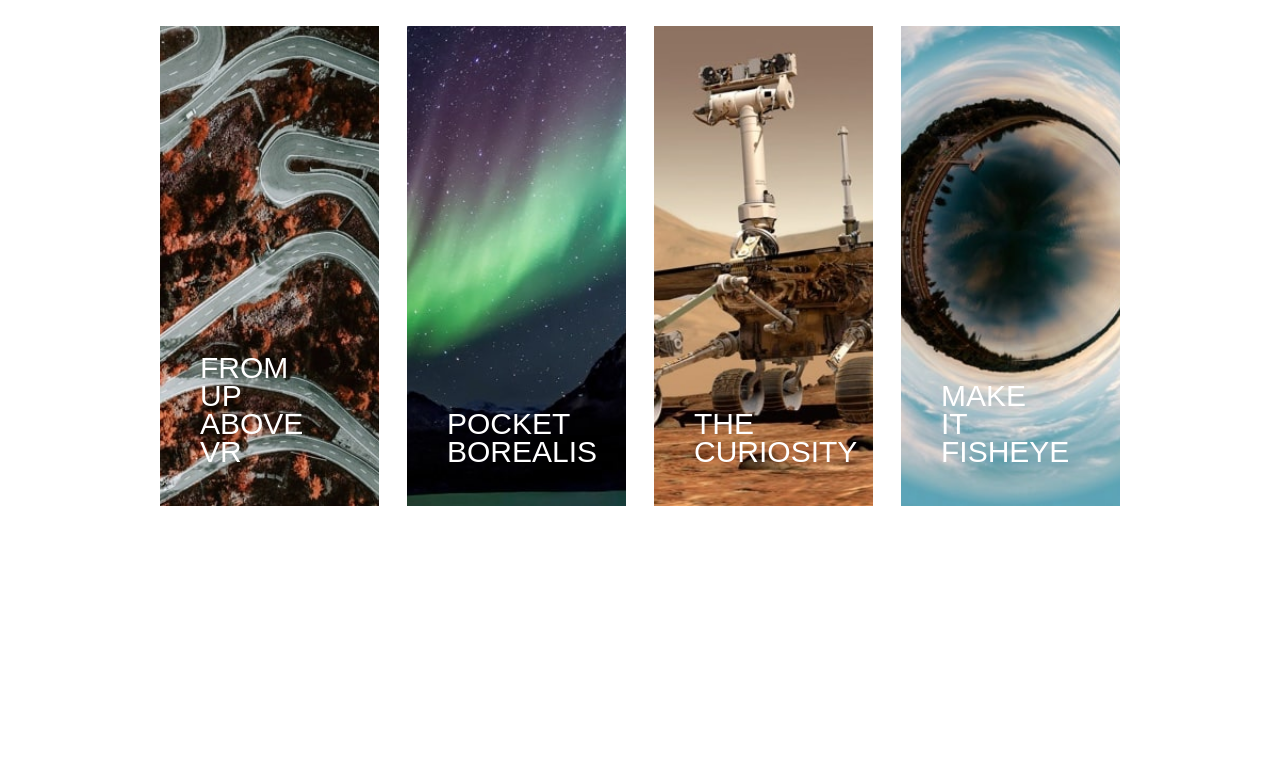
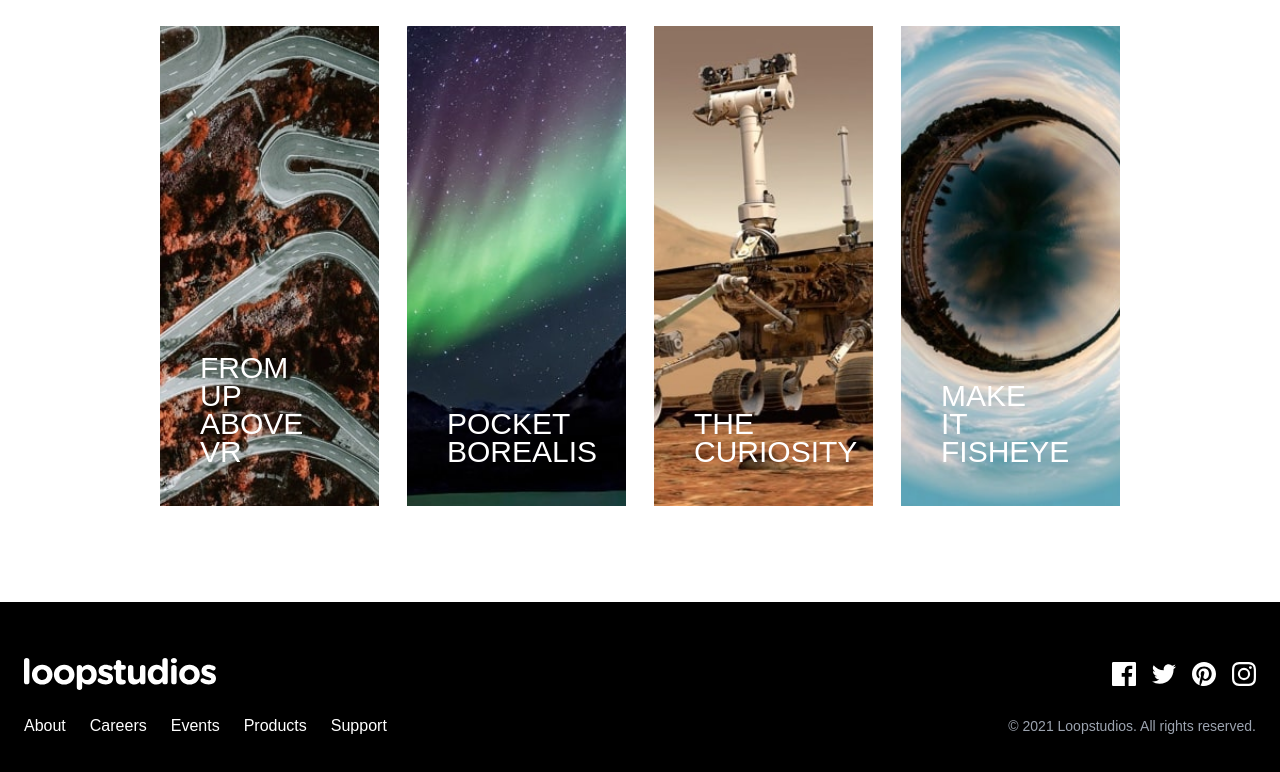
Before and after one commit to ahmadshiddiq/fem-loop-studios, a React (Create React App) app: page / in a window 1280 px wide. Shown: the part 1908-2680 px from the top of the page. Before the commit the page ends 2510 px from the top, so only its background shows below. Built offline with nearby package versions, Linux system fonts and the light colour scheme.

Commit message:
feat: footer

```diff
--- a/src/App.js
+++ b/src/App.js
@@ -1,6 +1,7 @@
 import Header from "./components/Header";
 import About from "./components/About";
 import Products from "./components/Products";
+import Footer from "./components/Footer";
 
 function App() {
   return (
@@ -8,6 +9,7 @@
       <Header />
       <About />
       <Products />
+      <Footer />
     </>
   );
 }
--- /dev/null
+++ b/src/components/Footer.jsx
@@ -0,0 +1,69 @@
+import logo from "../images/logo.svg";
+
+const Footer = () => {
+  return (
+    <footer className="bg-black text-white">
+      <div className="container mx-auto">
+        <div className="py-14 px-6">
+          <div className="grid gap-y-8 lg:grid-cols-2 lg:gap-y-6">
+            <div>
+              <img src={logo} alt="" className="mx-auto lg:ml-0" />
+            </div>
+            <div className="flex flex-col space-y-4 text-center lg:flex-row lg:space-y-0 lg:col-start-1 lg:row-start-2 lg:gap-x-6">
+              <a href="#about">About</a>
+              <a href="#careers">Careers</a>
+              <a href="#events">Events</a>
+              <a href="#products">Products</a>
+              <a href="#support">Support</a>
+            </div>
+            <div className="flex space-x-4 items-center justify-center lg:col-start-2 lg:row-start:1 lg:justify-end">
+              <a href="#something">
+                <svg width="24" height="24" xmlns="http://www.w3.org/2000/svg">
+                  <path
+                    d="M22.675 0H1.325C.593 0 0 .593 0 1.325v21.351C0 23.407.593 24 1.325 24H12.82v-9.294H9.692v-3.622h3.128V8.413c0-3.1 1.893-4.788 4.659-4.788 1.325 0 2.463.099 2.795.143v3.24l-1.918.001c-1.504 0-1.795.715-1.795 1.763v2.313h3.587l-.467 3.622h-3.12V24h6.116c.73 0 1.323-.593 1.323-1.325V1.325C24 .593 23.407 0 22.675 0z"
+                    fill="#FFF"
+                    fill-rule="nonzero"
+                  />
+                </svg>
+              </a>
+              <a href="#something">
+                <svg width="24" height="20" xmlns="http://www.w3.org/2000/svg">
+                  <path
+                    d="M24 2.557a9.83 9.83 0 01-2.828.775A4.932 4.932 0 0023.337.608a9.864 9.864 0 01-3.127 1.195A4.916 4.916 0 0016.616.248c-3.179 0-5.515 2.966-4.797 6.045A13.978 13.978 0 011.671 1.149a4.93 4.93 0 001.523 6.574 4.903 4.903 0 01-2.229-.616c-.054 2.281 1.581 4.415 3.949 4.89a4.935 4.935 0 01-2.224.084 4.928 4.928 0 004.6 3.419A9.9 9.9 0 010 17.54a13.94 13.94 0 007.548 2.212c9.142 0 14.307-7.721 13.995-14.646A10.025 10.025 0 0024 2.557z"
+                    fill="#FFF"
+                    fill-rule="nonzero"
+                  />
+                </svg>
+              </a>
+              <a href="#something">
+                <svg width="24" height="24" xmlns="http://www.w3.org/2000/svg">
+                  <path
+                    d="M12 0C5.373 0 0 5.372 0 12c0 5.084 3.163 9.426 7.627 11.174-.105-.949-.2-2.405.042-3.441.218-.937 1.407-5.965 1.407-5.965s-.359-.719-.359-1.782c0-1.668.967-2.914 2.171-2.914 1.023 0 1.518.769 1.518 1.69 0 1.029-.655 2.568-.994 3.995-.283 1.194.599 2.169 1.777 2.169 2.133 0 3.772-2.249 3.772-5.495 0-2.873-2.064-4.882-5.012-4.882-3.414 0-5.418 2.561-5.418 5.207 0 1.031.397 2.138.893 2.738a.36.36 0 01.083.345l-.333 1.36c-.053.22-.174.267-.402.161-1.499-.698-2.436-2.889-2.436-4.649 0-3.785 2.75-7.262 7.929-7.262 4.163 0 7.398 2.967 7.398 6.931 0 4.136-2.607 7.464-6.227 7.464-1.216 0-2.359-.631-2.75-1.378l-.748 2.853c-.271 1.043-1.002 2.35-1.492 3.146C9.57 23.812 10.763 24 12 24c6.627 0 12-5.373 12-12 0-6.628-5.373-12-12-12z"
+                    fill="#FFF"
+                    fill-rule="nonzero"
+                  />
+                </svg>
+              </a>
+              <a href="#something">
+                <svg width="24" height="24" xmlns="http://www.w3.org/2000/svg">
+                  <path
+                    d="M12 2.163c3.204 0 3.584.012 4.85.07 3.252.148 4.771 1.691 4.919 4.919.058 1.265.069 1.645.069 4.849 0 3.205-.012 3.584-.069 4.849-.149 3.225-1.664 4.771-4.919 4.919-1.266.058-1.644.07-4.85.07-3.204 0-3.584-.012-4.849-.07-3.26-.149-4.771-1.699-4.919-4.92-.058-1.265-.07-1.644-.07-4.849 0-3.204.013-3.583.07-4.849.149-3.227 1.664-4.771 4.919-4.919 1.266-.057 1.645-.069 4.849-.069zM12 0C8.741 0 8.333.014 7.053.072 2.695.272.273 2.69.073 7.052.014 8.333 0 8.741 0 12c0 3.259.014 3.668.072 4.948.2 4.358 2.618 6.78 6.98 6.98C8.333 23.986 8.741 24 12 24c3.259 0 3.668-.014 4.948-.072 4.354-.2 6.782-2.618 6.979-6.98.059-1.28.073-1.689.073-4.948 0-3.259-.014-3.667-.072-4.947-.196-4.354-2.617-6.78-6.979-6.98C15.668.014 15.259 0 12 0zm0 5.838a6.162 6.162 0 100 12.324 6.162 6.162 0 000-12.324zM12 16a4 4 0 110-8 4 4 0 010 8zm6.406-11.845a1.44 1.44 0 100 2.881 1.44 1.44 0 000-2.881z"
+                    fill="#FFF"
+                    fill-rule="nonzero"
+                  />
+                </svg>
+              </a>
+            </div>
+            <div className="text-center lg:text-right">
+              <span className="text-sm text-gray-400">
+                &copy; 2021 Loopstudios. All rights reserved.
+              </span>
+            </div>
+          </div>
+        </div>
+      </div>
+    </footer>
+  );
+};
+
+export default Footer;
```
Also changed, not shown: 1 other file (tests, documents, lock files or other folders).
